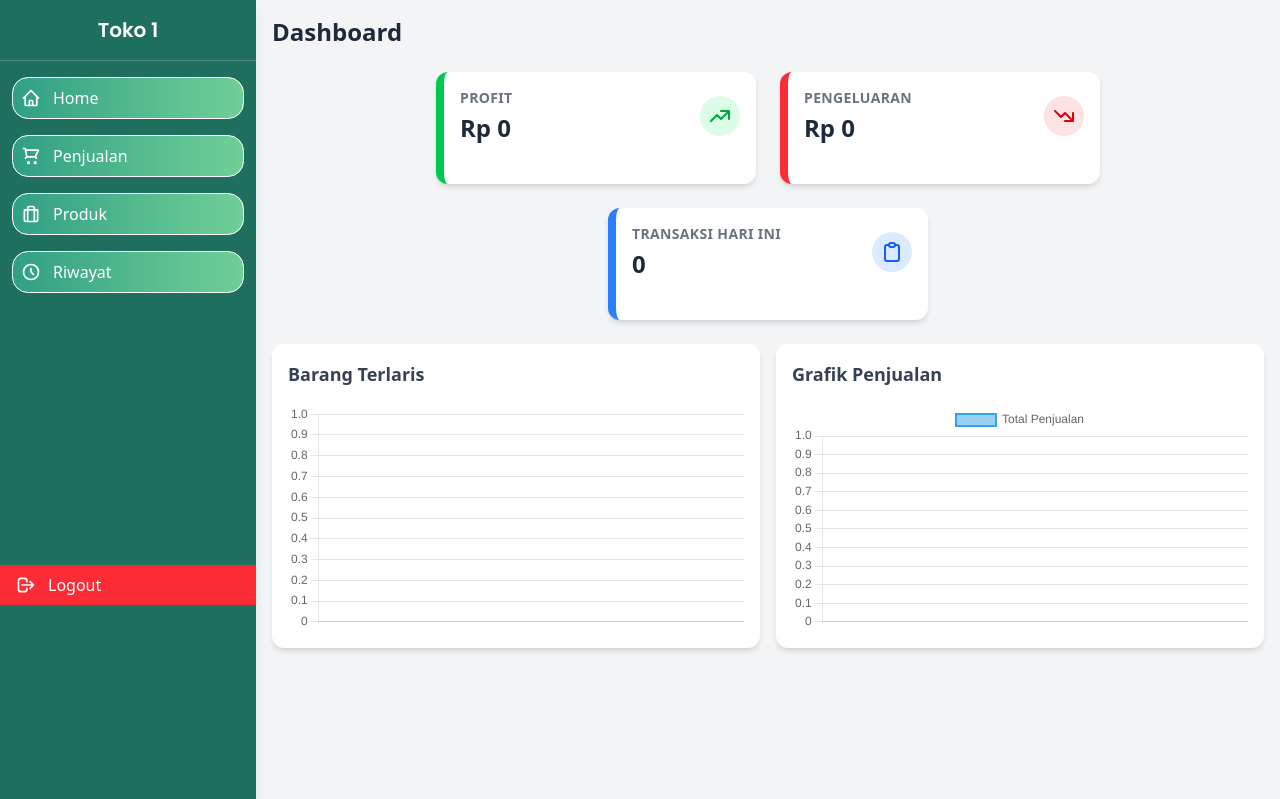
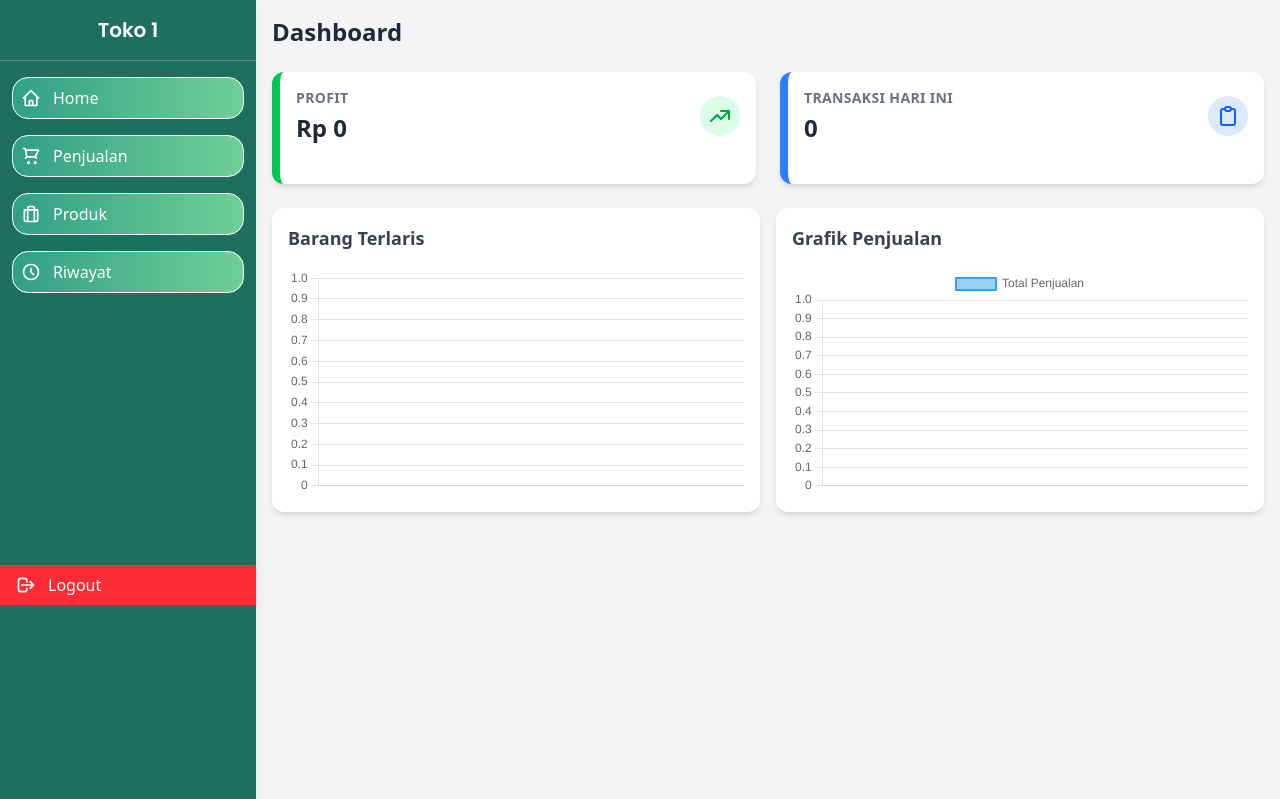
Before and after one commit to Alghifarimaulaabi/projectt_toko_kasir, a PHP site: page /dashboard.php in a window 1280 px wide. Shown: the top 799 px of the page. Run offline with PHP 8.4, Linux system fonts and the light colour scheme; the visitor is signed in with stand-in values (Sample User, id 1); data that the repository does not hold is empty; style sheets or scripts are compiled from the project's sources; some libraries are stand-ins or nearby versions.

Commit message:
update header

```diff
--- a/public/ajax_penjualan.php
+++ b/public/ajax_penjualan.php
@@ -3,6 +3,7 @@ session_start();
 header('Content-Type: application/json');
 
 require_once '../config/koneksi.php';
+
 
 $action = $_POST['action'] ?? $_GET['action'] ?? '';
 
--- a/public/dashboard.php
+++ b/public/dashboard.php
@@ -33,7 +33,7 @@ if (!isset($_SESSION['email'])) {
         <div class="flex gap-6 justify-center flex-wrap mb-6">
 
             <!-- Profit -->
-            <div class="group w-80 h-28 p-4 rounded-xl bg-white shadow-md hover:shadow-xl hover:scale-105 transition-all duration-300 border-l-8 border-green-500">
+            <div class="group flex-1 h-28 p-4 rounded-xl bg-white shadow-md hover:shadow-xl hover:scale-105 transition-all duration-300 border-l-8 border-green-500">
                 <div class="flex items-center justify-between">
                     <div>
                         <h3 class="text-gray-500 text-sm font-semibold uppercase tracking-wide">Profit</h3>
@@ -48,24 +48,9 @@ if (!isset($_SESSION['email'])) {
                 </div>
             </div>
 
-            <!-- Pengeluaran -->
-            <div class="group w-80 h-28 p-4 rounded-xl bg-white shadow-md hover:shadow-xl hover:scale-105 transition-all duration-300 border-l-8 border-red-500">
-                <div class="flex items-center justify-between">
-                    <div>
-                        <h3 class="text-gray-500 text-sm font-semibold uppercase tracking-wide">Pengeluaran</h3>
-                        <p id="pengeluaran" class="text-2xl font-bold text-gray-800 mt-1">Rp 0</p>
-                    </div>
-                    <div class="w-10 h-10 bg-red-100 rounded-full flex items-center justify-center">
-                        <svg class="w-6 h-6 text-red-600" fill="none" stroke="currentColor" viewBox="0 0 24 24">
-                            <path stroke-linecap="round" stroke-linejoin="round" stroke-width="2"
-                                d="M13 17h8m0 0V9m0 8l-8-8-4 4-6-6"></path>
-                        </svg>
-                    </div>
-                </div>
-            </div>
 
             <!-- Transaksi -->
-            <div class="group w-80 h-28 p-4 rounded-xl bg-white shadow-md hover:shadow-xl hover:scale-105 transition-all duration-300 border-l-8 border-blue-500">
+            <div class="group flex-1 h-28 p-4 rounded-xl bg-white shadow-md hover:shadow-xl hover:scale-105 transition-all duration-300 border-l-8 border-blue-500">
                 <div class="flex items-center justify-between">
                     <div>
                         <h3 class="text-gray-500 text-sm font-semibold uppercase tracking-wide">Transaksi Hari Ini</h3>
```
